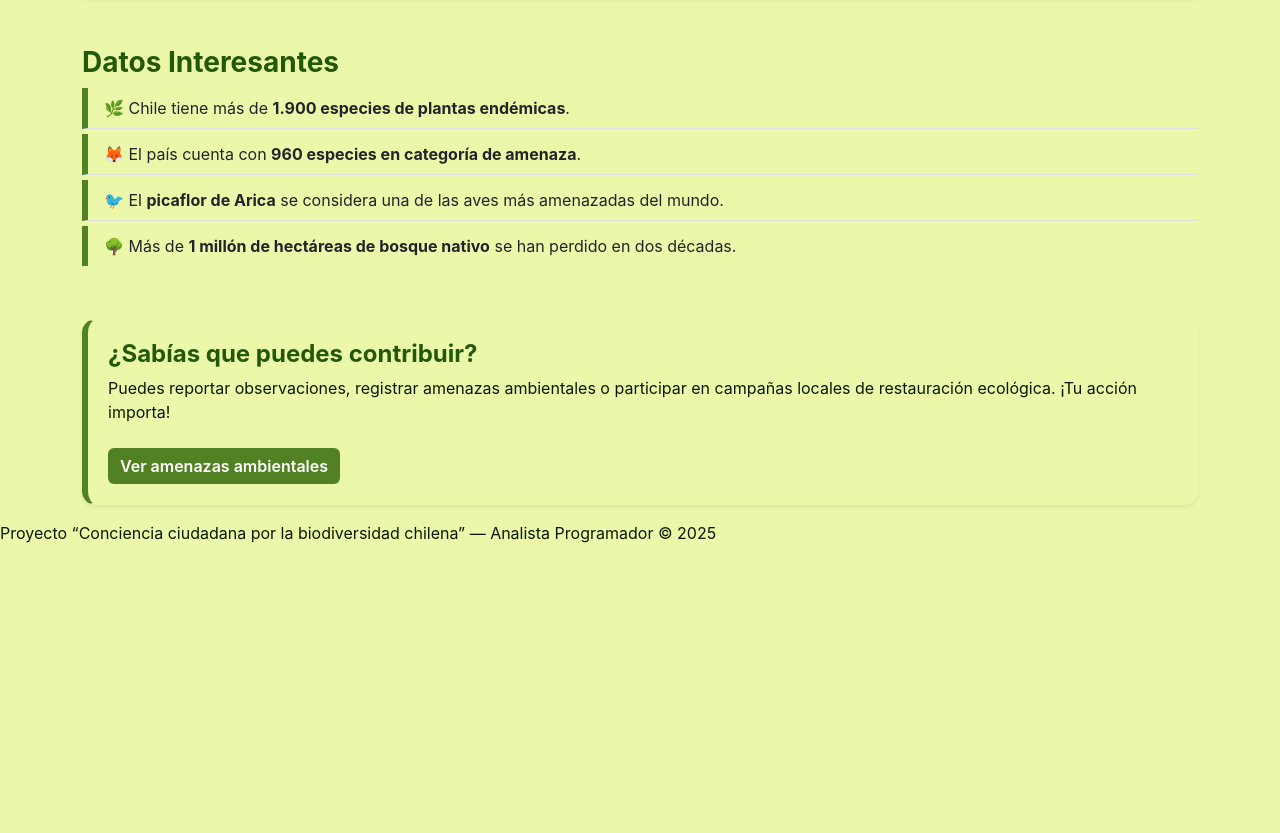
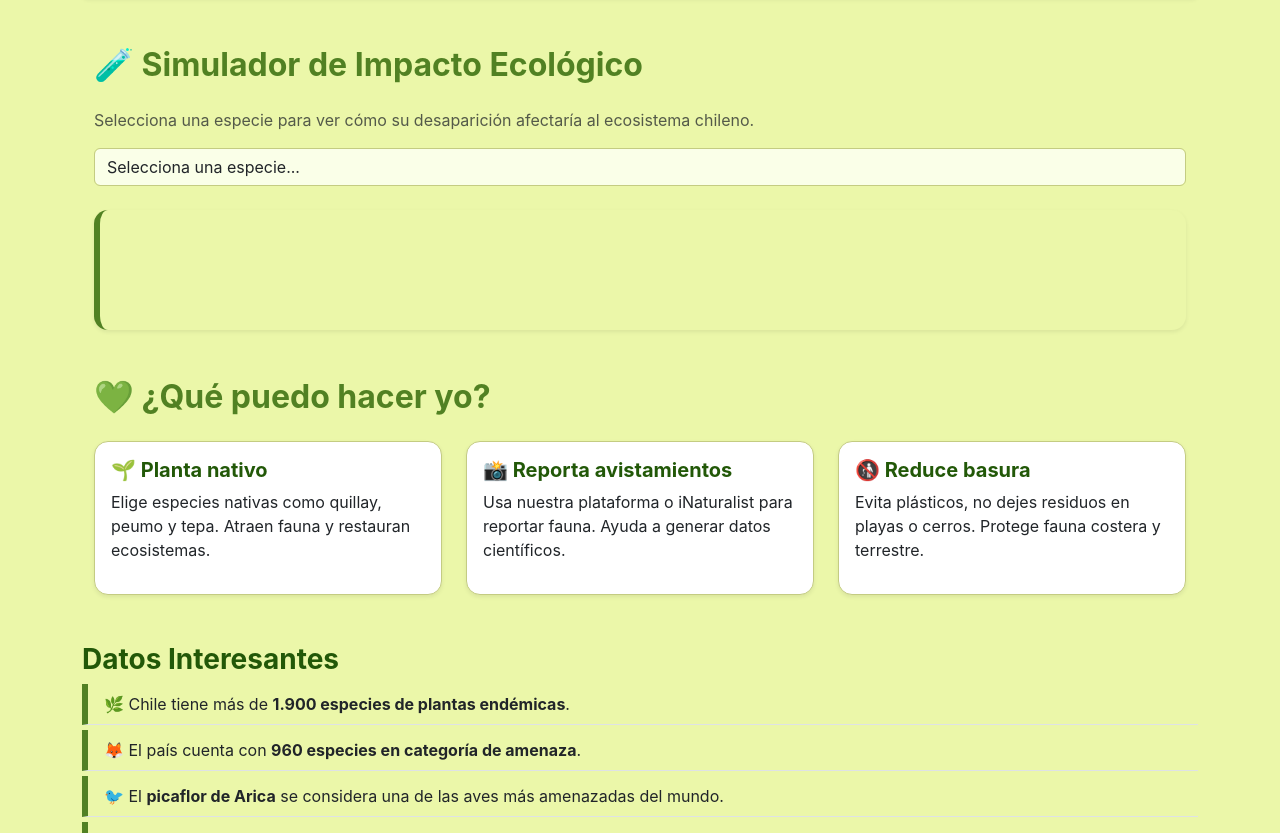
Before and after one commit to pelife-chamuca/biodiversidad-chile, a Django app: page /educativo/ in a window 1280 px wide. Shown: the part 1219-2052 px from the top of the page. Before the commit the page ends 1762 px from the top, so only its background shows below. Run offline with Django 5.2, Linux system fonts and the light colour scheme.

Commit message:
Actualizacion general

```diff
--- a/biodiversidad/settings.py
+++ b/biodiversidad/settings.py
@@ -10,7 +10,7 @@ SECRET_KEY = os.getenv("SECRET_KEY")
 
 DEBUG = os.getenv("DEBUG") == "True"
 
-ALLOWED_HOSTS = ["localhost", "127.0.0.1", "biodiversidad-chile-ps.onrender.com","biodiversidad-chile-ps.onrender.com"]
+ALLOWED_HOSTS = ["localhost", "127.0.0.1", "biodiversidad-chile-ps.onrender.com","biodiversidad-chile.onrender.com"]
 
 INSTALLED_APPS = [
     "django.contrib.admin",
--- a/App/static/css/style.css
+++ b/static/css/style.css
@@ -365,3 +365,48 @@ canvas {
     height: 220px;
     object-fit: cover;
 }
+
+.impact-box {
+    background-color: var(--color-soft);
+    border-left: 6px solid var(--color-primary);
+    padding: 20px;
+    border-radius: 14px;
+    min-height: 120px;
+}
+
+/* Micro animación suave */
+.animate-impact {
+    animation: fadeInUp 0.5s ease forwards;
+}
+
+@keyframes fadeInUp {
+    from { opacity: 0; transform: translateY(10px); }
+    to { opacity: 1; transform: translateY(0); }
+}
+
+.action-card {
+    border: 1px solid var(--color-olive);
+    background: white;
+    border-radius: 14px;
+    transition: transform 0.2s ease;
+}
+
+.action-card:hover {
+    transform: translateY(-5px);
+}
+
+/* Fade-in general */
+.fade-in {
+    animation: fade 0.8s ease;
+}
+
+@keyframes fade {
+    from { opacity: 0; }
+    to { opacity: 1; }
+}
+
+/* Tarjetas con hover suave */
+.card:hover {
+    transform: scale(1.01);
+    transition: 0.2s ease;
+}
--- a/templates/base.html
+++ b/templates/base.html
@@ -46,6 +46,7 @@
           <li class="nav-item">
             <a class="nav-link" href="{% url 'mapa' %}">Mapa</a>
           </li>
+
 
 
           <li class="nav-item">
--- a/templates/educacion.html
+++ b/templates/educacion.html
@@ -70,6 +70,120 @@
                 class="rounded shadow-sm">
         </iframe>
     </div>
+<!-- SIMULADOR DE IMPACTO -->
+<div class="container mt-5">
+
+    <h2 class="fw-bold text-primary-custom mb-4">🧪 Simulador de Impacto Ecológico</h2>
+
+    <p class="text-muted">
+        Selecciona una especie para ver cómo su desaparición afectaría al ecosistema chileno.
+    </p>
+
+    <select id="simulador-select" class="form-control mb-4 input-bio">
+        <option value="">Selecciona una especie...</option>
+        <option value="pudu">Pudú</option>
+        <option value="puma">Puma</option>
+        <option value="condor">Cóndor Andino</option>
+        <option value="picaflor">Picaflor de Arica</option>
+    </select>
+
+    <div id="simulador-result" class="impact-box shadow-sm"></div>
+
+</div>
+
+    <!--Simulador de impacto -->
+    <script>
+        const impactos = {
+            pudu: `
+                <h4 class="fw-bold text-dark-green">🐾 Pudú</h4>
+                <p>Si el pudú desaparece:</p>
+                <ul>
+                    <li>Aumenta el crecimiento de matorrales sin control.</li>
+                    <li>Disminuye la dispersión de semillas.</li>
+                    <li>Se altera el equilibrio del bosque templado chileno.</li>
+                </ul>
+            `,
+            puma: `
+                <h4 class="fw-bold text-dark-green">🐆 Puma</h4>
+                <p>Si el puma desaparece:</p>
+                <ul>
+                    <li>Explota la población de guanacos y liebres.</li>
+                    <li>El sobrepastoreo destruye vegetación nativa.</li>
+                    <li>Aumenta la erosión del suelo.</li>
+                </ul>
+            `,
+            condor: `
+                <h4 class="fw-bold text-dark-green">🦅 Cóndor Andino</h4>
+                <p>Si el cóndor desaparece:</p>
+                <ul>
+                    <li>Se acumulan cadáveres animales en la cordillera.</li>
+                    <li>Se disparan enfermedades zoonóticas.</li>
+                    <li>Se pierde el principal limpiador natural del ecosistema altoandino.</li>
+                </ul>
+            `,
+            picaflor: `
+                <h4 class="fw-bold text-dark-green">🐦 Picaflor de Arica</h4>
+                <p>Si el picaflor desaparece:</p>
+                <ul>
+                    <li>Disminuye la polinización de flores nativas.</li>
+                    <li>Baja la reproducción de plantas esenciales en el desierto.</li>
+                    <li>Se pierde un indicador clave de salud ambiental.</li>
+                </ul>
+            `
+        };
+
+        document.getElementById("simulador-select").addEventListener("change", function() {
+            const value = this.value;
+            const box = document.getElementById("simulador-result");
+
+            if (impactos[value]) {
+                box.innerHTML = impactos[value];
+                box.classList.add("animate-impact");
+            } else {
+                box.innerHTML = "";
+                box.classList.remove("animate-impact");
+            }
+        });
+    </script>
+
+    <!-- QUÉ PUEDO HACER YO -->
+    <div class="container mt-5">
+
+        <h2 class="fw-bold text-primary-custom mb-4">💚 ¿Qué puedo hacer yo?</h2>
+
+        <div class="row g-4">
+
+            <div class="col-md-4">
+                <div class="card action-card shadow-sm">
+                    <div class="card-body">
+                        <h5 class="fw-bold">🌱 Planta nativo</h5>
+                        <p>Elige especies nativas como quillay, peumo y tepa. Atraen fauna y restauran ecosistemas.</p>
+                    </div>
+                </div>
+            </div>
+
+            <div class="col-md-4">
+                <div class="card action-card shadow-sm">
+                    <div class="card-body">
+                        <h5 class="fw-bold">📸 Reporta avistamientos</h5>
+                        <p>Usa nuestra plataforma o iNaturalist para reportar fauna. Ayuda a generar datos científicos.</p>
+                    </div>
+                </div>
+            </div>
+
+            <div class="col-md-4">
+                <div class="card action-card shadow-sm">
+                    <div class="card-body">
+                        <h5 class="fw-bold">🚯 Reduce basura</h5>
+                        <p>Evita plásticos, no dejes residuos en playas o cerros. Protege fauna costera y terrestre.</p>
+                    </div>
+                </div>
+            </div>
+
+        </div>
+
+    </div>
+
 
     <!-- SECCIÓN 3: Datos interesantes -->
     <h3 class="mt-5 text-dark-green fw-bold">Datos Interesantes</h3>
```
Also changed, not shown: requeriments.txt (deleted, +0 -7 lines), templates/home.html (+7 -4 lines), static/img/especies/ranaChilena.jpg (added).
